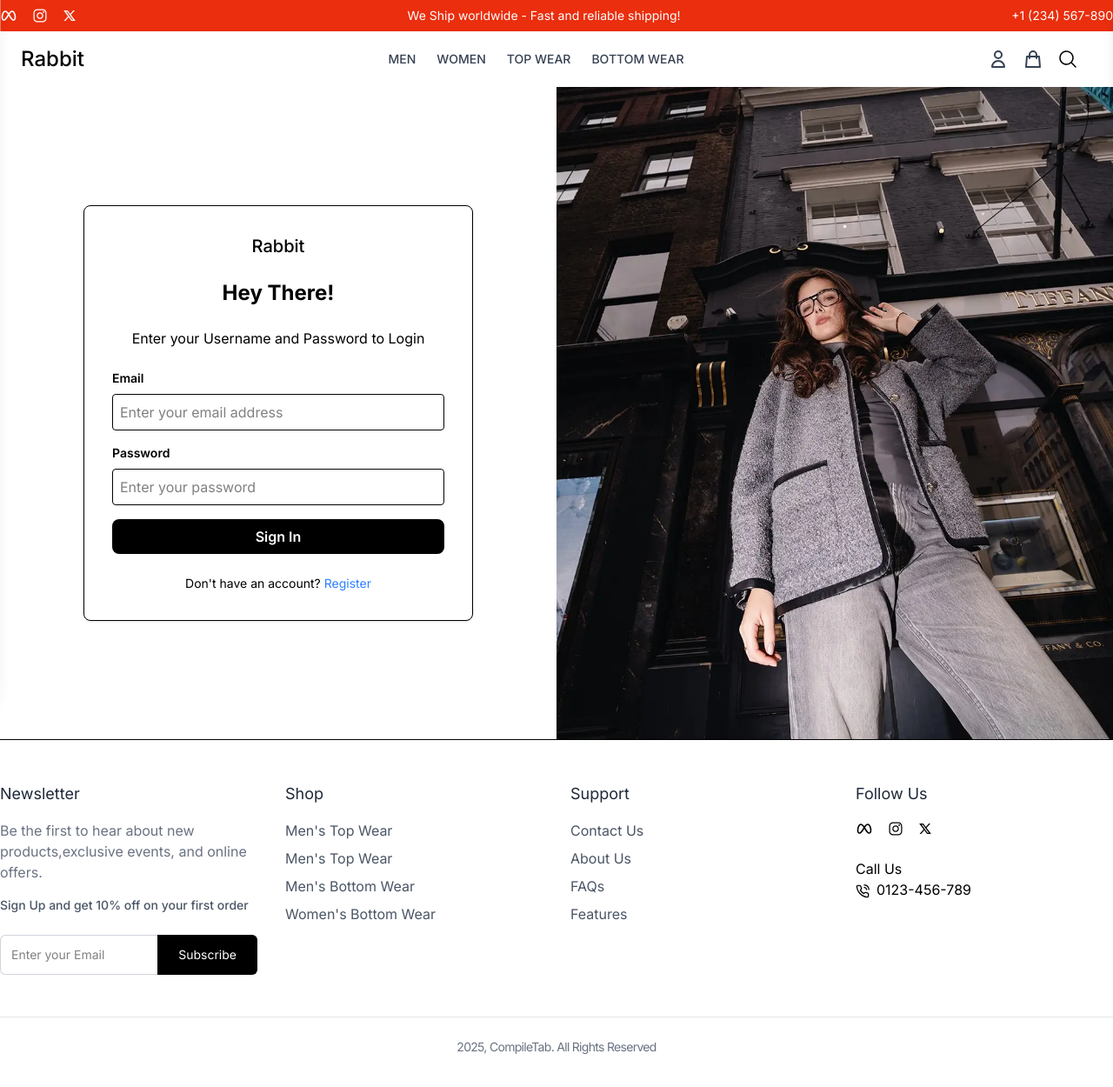
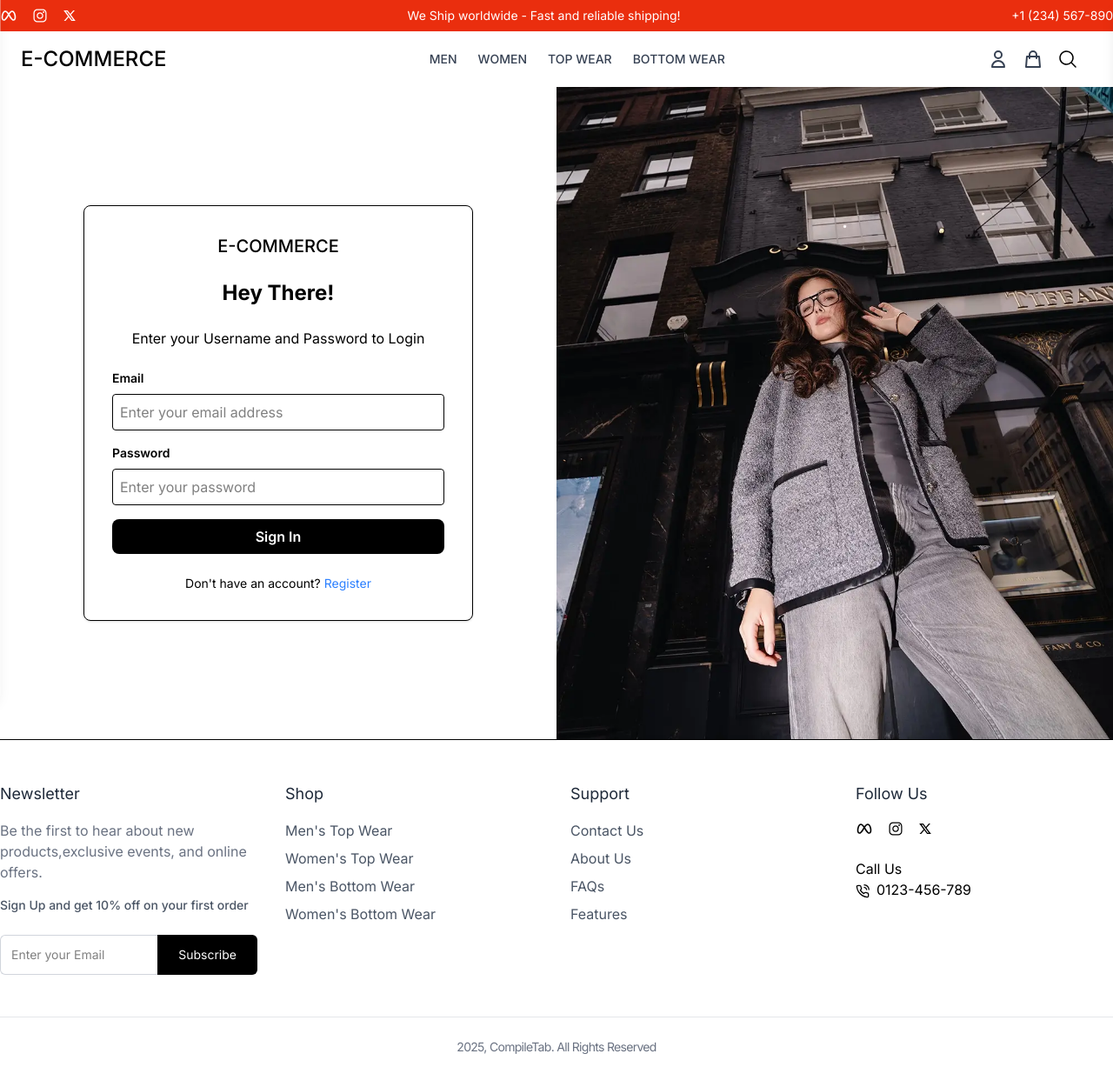
Before and after one commit to OmChauhan16/EcommerceApp, a React (Vite) app in the folder frontend/: page /login in a window 1280 px wide. Shown: the top 1250 px of the page at 87% size. Built offline with nearby package versions, Linux system fonts and the light colour scheme.

Commit message:
some fixes

```diff
--- a/frontend/src/components/Admin/AdminSidebar.jsx
+++ b/frontend/src/components/Admin/AdminSidebar.jsx
@@ -16,7 +16,7 @@ const AdminSidebar = () => {
     return (
         <div className='p-6'>
             <div className='mb-6'>
-                <Link to="/admin" className="text-2xl font-medium">Rabbit</Link>
+                <Link to="/admin" className="text-2xl font-medium">E-COMMERCE</Link>
             </div>
             <h2 className='text-xl font-medium mb-6 text-center'>Admin Dashboard</h2>
 
--- a/frontend/src/components/Common/Footer.jsx
+++ b/frontend/src/components/Common/Footer.jsx
@@ -37,7 +37,7 @@ const Footer = () => {
                             <Link to="#" className='hover:text-gray-500 transition-colors'>Men's Top Wear</Link>
                         </li>
                         <li>
-                            <Link to="#" className='hover:text-gray-500 transition-colors'>Men's Top Wear</Link>
+                            <Link to="#" className='hover:text-gray-500 transition-colors'>Women's Top Wear</Link>
                         </li>
                         <li>
                             <Link to="#" className='hover:text-gray-500 transition-colors'>Men's Bottom Wear</Link>
--- a/frontend/src/components/Common/Navbar.jsx
+++ b/frontend/src/components/Common/Navbar.jsx
@@ -28,7 +28,7 @@ const Navbar = () => {
                 {/* left logo */}
                 <div>
                     <Link to="/" className="text-2xl font-medium">
-                        Rabbit
+                        E-COMMERCE
                     </Link>
                 </div>
 
--- a/frontend/src/components/Layout/Hero.jsx
+++ b/frontend/src/components/Layout/Hero.jsx
@@ -5,7 +5,7 @@ import { Link } from "react-router-dom";
 const Hero = () => {
     return (
         <section className='relative'>
-            <img src={heroImg} alt="Rabbit" className='w-full h-[600px] md:[h-600px] lg:[h-750px] object-cover' />
+            <img src={heroImg} alt="heromImg" className='w-full h-[490px] md:[h-600px] lg:[h-750px] object-cover' />
             <div className='absolute inset-0  bg-opacity-5 flex items-center justify-center'>
                 <div className='text-center text-white p-6'>
                     <h1 className='text-4xl md:text-9xl font-bold tracking-tighter uppercase mb-4'>
--- a/frontend/src/components/Products/GenderCollectionSection.jsx
+++ b/frontend/src/components/Products/GenderCollectionSection.jsx
@@ -8,8 +8,8 @@ const GenderCollectionSection = () => {
             <div className='container mx-auto flex flex-col md:flex-row gap-8'>
                 {/* Women's Collection */}
                 <div className='relative flex-1'>
-                    <img src={womensCollectionImage} alt="Women's Collection" className='w-full h-[700px] object-cover' />
-                    <div className='absolute bottom-8 left-8 bg-white bg-opacity-90 p-4'>
+                    <img src={womensCollectionImage} alt="Women's Collection" className='w-full h-[500px] object-cover' />
+                    <div className='absolute bottom-8 left-8 bg-white bg-opacity-90 p-4 rounded-lg'>
                         <h2 className='text-2xl font-bold text-gray-900 mb-3'>
                             Women's Collection
                         </h2>
@@ -21,8 +21,8 @@ const GenderCollectionSection = () => {
                 </div>
                 {/* Men's Collection */}
                 <div className='relative flex-1'>
-                    <img src={mensCollectionImage} alt="Men's Collection" className='w-full h-[700px] object-cover' />
-                    <div className='absolute bottom-8 left-8 bg-white bg-opacity-90 p-4'>
+                    <img src={mensCollectionImage} alt="Men's Collection" className='w-full h-[500px] object-cover' />
+                    <div className='absolute bottom-8 left-8 bg-white bg-opacity-90 p-4 rounded-lg'>
                         <h2 className='text-2xl font-bold text-gray-900 mb-3'>
                             Men's Collection
                         </h2>
--- a/frontend/src/pages/Login.jsx
+++ b/frontend/src/pages/Login.jsx
@@ -41,7 +41,7 @@ const Login = () => {
             <div className='w-full md:w-1/2 flex flex-col justify-center items-center p-8 md:p-12'>
                 <form className='w-full max-w-md bg-white p-8 rounded-lg border shadow-sm' action="" onSubmit={handleSubmit}>
                     <div className='flex justify-center mb-6'>
-                        <h2 className='text-xl font-medium'>Rabbit</h2>
+                        <h2 className='text-xl font-medium'>E-COMMERCE</h2>
                     </div>
                     <h2 className='text-2xl font-bold text-center mb-6'>Hey There!</h2>
                     <p className='text-center mb-6'>
--- a/frontend/src/pages/Register.jsx
+++ b/frontend/src/pages/Register.jsx
@@ -44,7 +44,7 @@ const Register = () => {
             <div className='w-full md:w-1/2 flex flex-col justify-center items-center p-8 md:p-12'>
                 <form className='w-full max-w-md bg-white p-8 rounded-lg border shadow-sm' action="" onSubmit={handleSubmit}>
                     <div className='flex justify-center mb-6'>
-                        <h2 className='text-xl font-medium'>Rabbit</h2>
+                        <h2 className='text-xl font-medium'>E-COMMERCE</h2>
                     </div>
                     <h2 className='text-2xl font-bold text-center mb-6'>Hey There!</h2>
                     <p className='text-center mb-6'>
```
